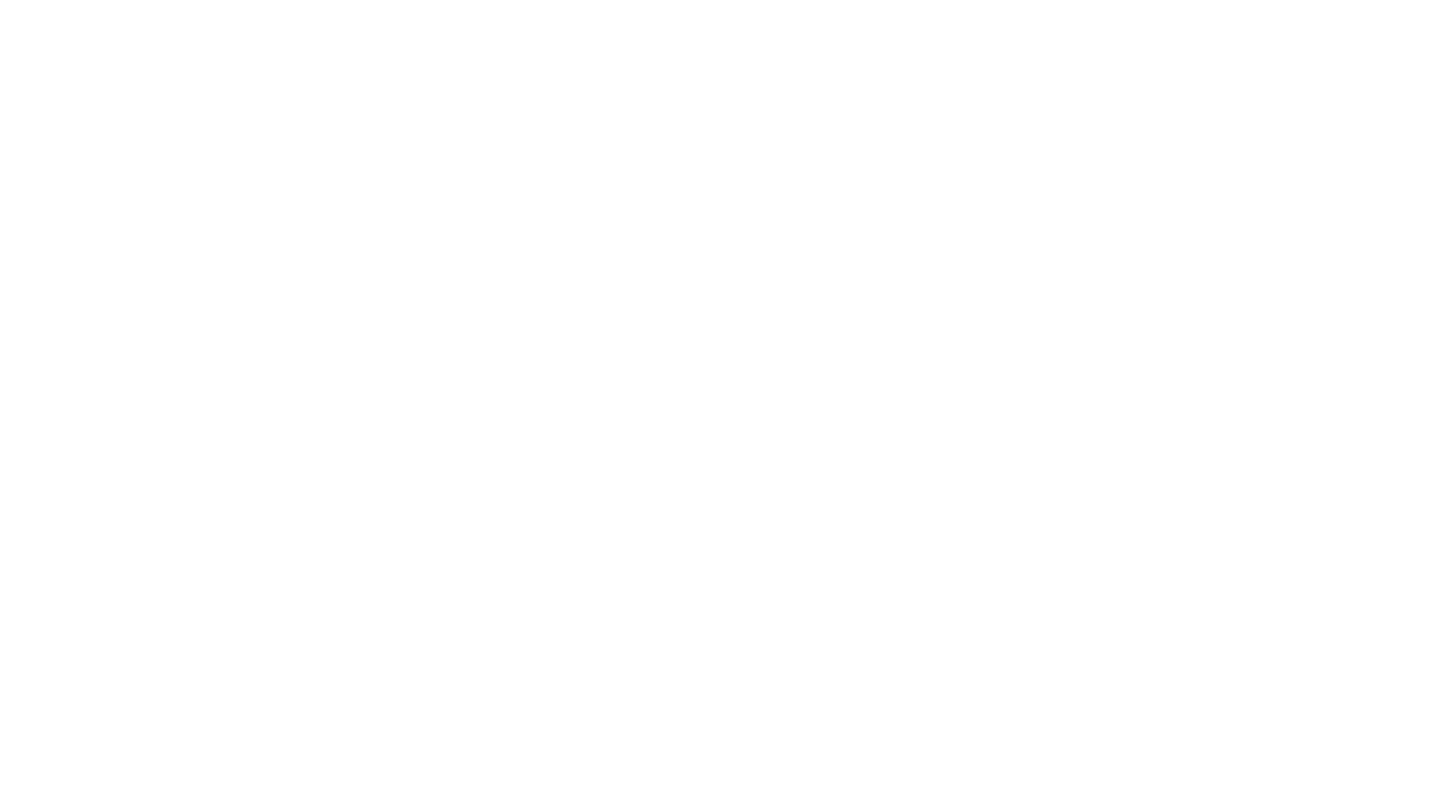
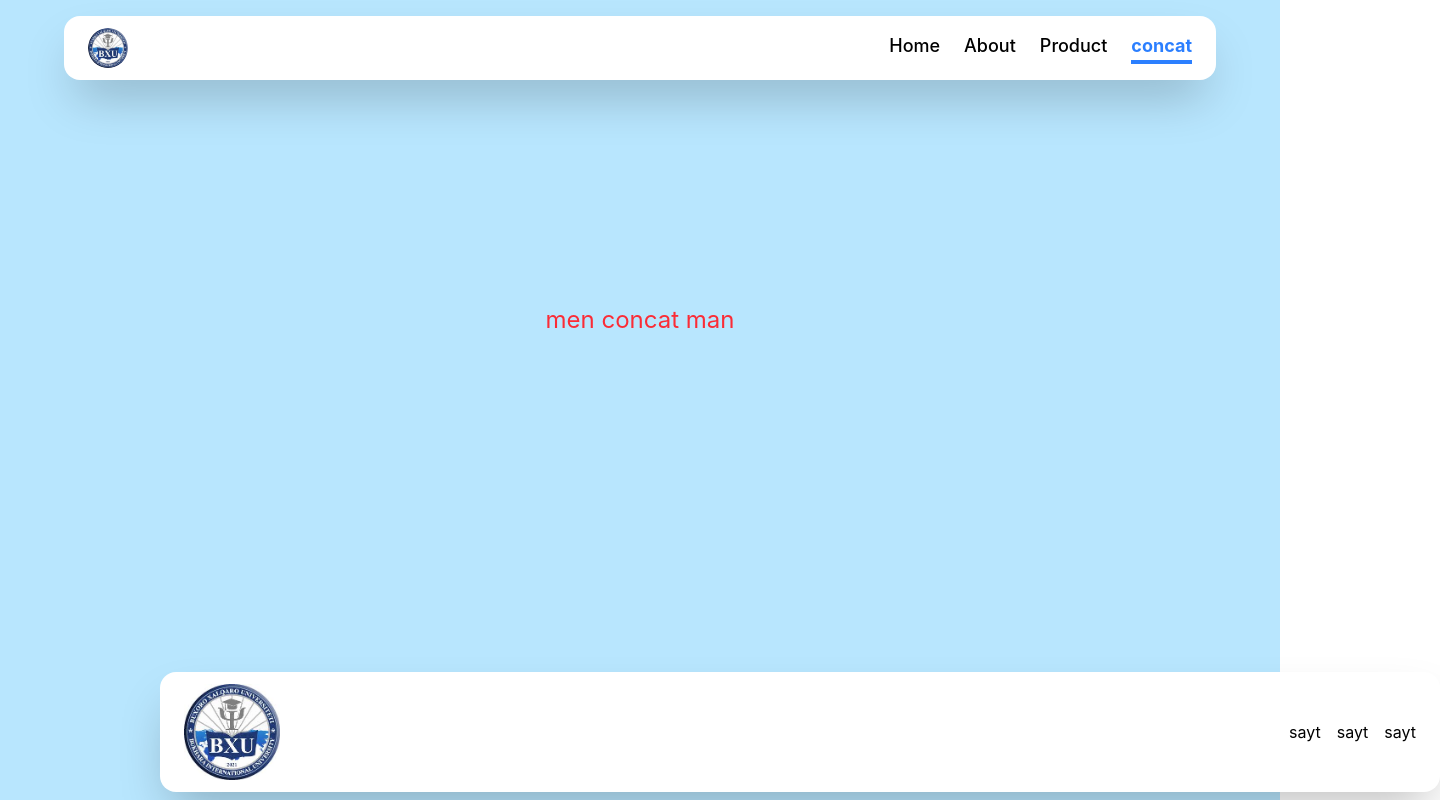
Before and after one commit to AslbekCyb3r/react-rounter, a React (Create React App) app: page /concat in a window 1280 px wide. Before the commit this address had no page. Shown: the whole page, 1440 px wide, since content can reach past the window. Built offline with nearby package versions, Linux system fonts and the light colour scheme; the HTML template or start-up script is replaced by a standard one.

Commit message:
concat qushildi

```diff
--- /dev/null
+++ b/public/index.html
@@ -0,0 +1,29 @@
+<!DOCTYPE html>
+<html lang="en">
+  <head>
+    <meta charset="utf-8" />
+    <link rel="icon" href="%PUBLIC_URL%/favicon.ico" />
+    <meta name="viewport" content="width=device-width, initial-scale=1" />
+    <meta name="theme-color" content="#000000" />
+    <meta
+      name="description"
+      content="Web site created using create-react-app"
+    />
+    <link rel="apple-touch-icon" href="%PUBLIC_URL%/logo192.png" />
+    <link rel="stylesheet" href="https://cdnjs.cloudflare.com/ajax/libs/font-awesome/7.0.1/css/all.min.css" integrity="sha512-2SwdPD6INVrV/lHTZbO2nodKhrnDdJK9/kg2XD1r9uGqPo1cUbujc+IYdlYdEErWNu69gVcYgdxlmVmzTWnetw==" crossorigin="anonymous" referrerpolicy="no-referrer" />
+
+
+
+    <link rel="manifest" href="%PUBLIC_URL%/manifest.json" />
+    <script src="https://cdn.jsdelivr.net/npm/@tailwindcss/browser@4"></script>
+
+
+    <title>React App</title>
+  </head>
+  <body>
+    <noscript>You need to enable JavaScript to run this app.</noscript>
+    <div id="root"></div>
+
+
+  </body>
+</html>
--- a/src/App.js
+++ b/src/App.js
@@ -5,6 +5,7 @@ import Home from './pages/home';
 import About from './pages/abount';
 import Product from './pages/produsk';
 import Header from './component/Header';
+import Concat from './pages/concat';
 
 function App() {
   return (
@@ -14,6 +15,8 @@ function App() {
         <Route path='/' element={<Home />} />
         <Route path='/about' element={<About />} />
         <Route path='/product' element={<Product />} />
+        <Route path='/concat' element={<Concat />} />
+
       </Routes>
     </div>
   );
--- a/src/component/Header.js
+++ b/src/component/Header.js
@@ -2,7 +2,7 @@ import React from 'react'
 import { Link } from 'react-router-dom'
 import logo from './image.png'
 
-export default function Header({active}) {
+export default function Header({ active }) {
   return (
     <div className=' relative top-4 bg-white shadow-2xl px-6 py-3 p-4 flex items-center justify-between w-6xl m-auto rounded-2xl'>
 
@@ -14,9 +14,11 @@ export default function Header({active}) {
 
 
       <div className='flex gap-6 text-lg font-medium'>
-        <Link to="/"  className={active === "/" ? "text-blue-500 font-bold border-b-4" : ""}>Home</Link>
-        <Link to="/about"  className={active === "/about" ? "text-blue-500 font-bold border-b-4" : ""}>About</Link>
+        <Link to="/" className={active === "/" ? "text-blue-500 font-bold border-b-4" : ""}>Home</Link>
+        <Link to="/about" className={active === "/about" ? "text-blue-500 font-bold border-b-4" : ""}>About</Link>
         <Link to="/product" className={active === "/product" ? "text-blue-500 font-bold border-b-4" : ""}>Product</Link>
+        <Link to="/concat" className={active === "/concat" ? "text-blue-500 font-bold border-b-4" : ""}>concat</Link>
+
       </div>
 
 
--- /dev/null
+++ b/src/pages/concat.js
@@ -0,0 +1,15 @@
+import React from 'react'
+import Header from '../component/Header'
+import Footer from '../component/Footer'
+
+export default function Concat() {
+    return (
+        <div>
+            <div>
+                <Header active='/concat' />
+                <Footer />
+                <h1 className='text-2xl mt-60 text-red-500 '>men concat man</h1>
+            </div>
+        </div>
+    )
+}
```
